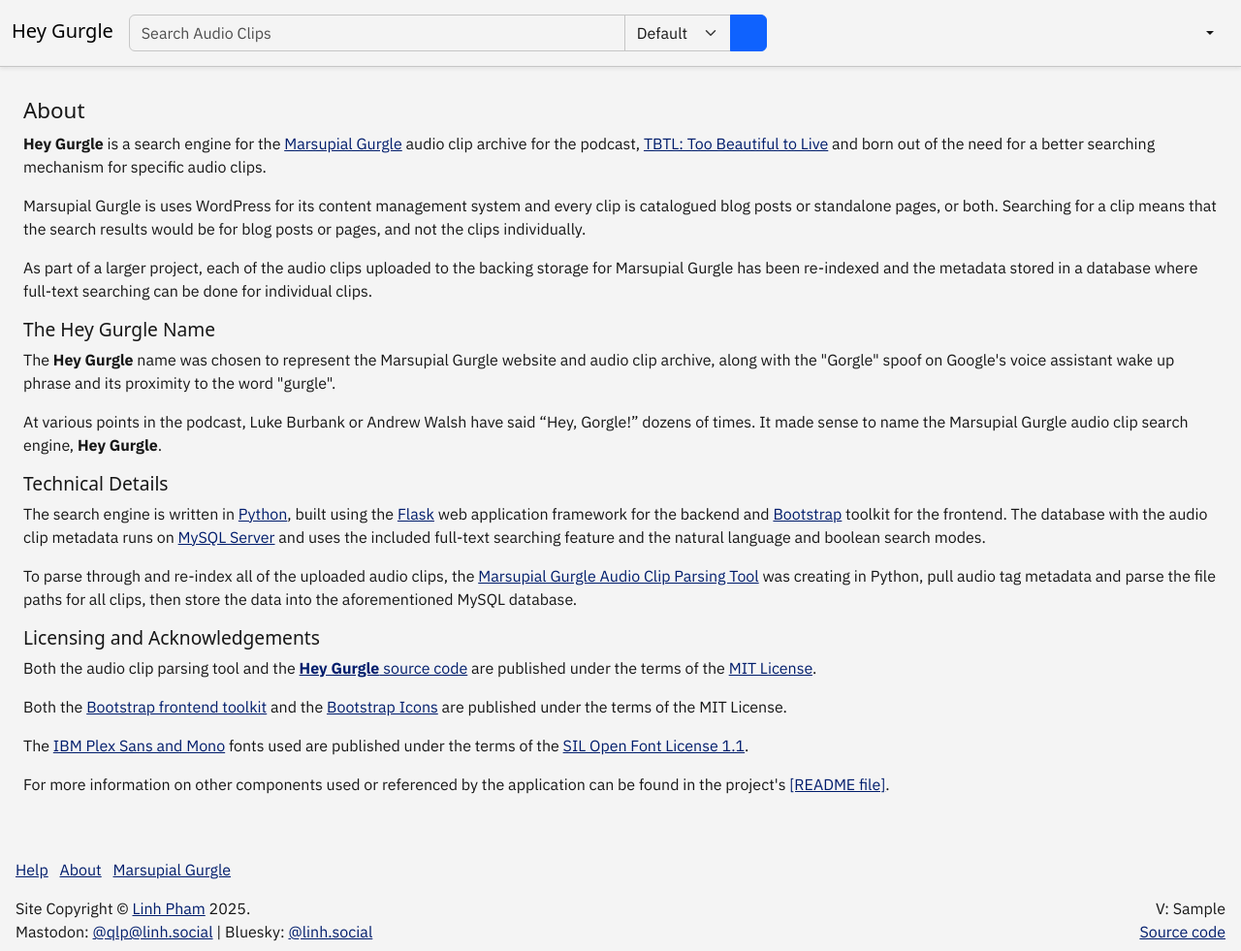
After one commit to questionlp/search.marsupialgurgle.com, a Python web app: template app/templates/pages/about.html in a window 1280 px wide. The commit adds this page. Shown: the whole page at 97% size. Run offline with Jinja, Linux system fonts and the light colour scheme; the template is opened without the code that fills it: most values are stand-ins (such as "Sample title", 1, 10 or a date in 2020); some libraries are stand-ins or nearby versions; some web fonts are replaced.

Commit message:
Add About page, update footer, display footer links

```diff
--- a/app/templates/core/footer.html
+++ b/app/templates/core/footer.html
@@ -1,21 +1,27 @@
 <footer class="mt-auto pt-3 pb-2 mx-1">
+    {% if not exclude_footer_links %}
     <div class="footer links">
         <div class="container-fluid">
             <ul class="mt-1 p-0">
                 <li class="pe-2"><a href="{{ url_for('main.help_page') }}">Help</a></li>
+                <li class="pe-2"><a href="{{ url_for('main.about') }}">About</a></li>
+                <li class="pe-2"><a href="https://marsupialgurgle.com/">Marsupial Gurgle</a></li>
             </ul>
         </div>
     </div>
+    {% endif %}
     <div class="footer mt-auto copyright">
         <div class="container-fluid">
-            <div class="row">
-                <div class="col-lg-6">
-                    <div>
-                        Audio archive search engine for <a href="https://marsupialgurgle.com/">Marsupial Gurgle</a>.
-                    </div>
+            <div class="row align-bottom">
+                <div class="col-lg-6 align-bottom">
                     <div>
                         Site Copyright &copy; <a href="https://linhpham.org/">Linh Pham</a>
                         2025.
+                    </div>
+                    <div>
+                        Mastodon: <a href="https://linh.social/@qlp" rel="me">@qlp@linh.social</a>
+                        |
+                        Bluesky: <a href="https://bsky.app/profile/linh.social" rel="me">@linh.social</a>
                     </div>
                 </div>
                 <div class="col-lg-6 text-end">
--- /dev/null
+++ b/app/templates/pages/about.html
@@ -0,0 +1,96 @@
+{% extends "base.html" %}
+
+{% block page_title %}
+About | Hey Gurgle: Marsupial Gurgle Audio Archive Search
+{% endblock page_title %}
+
+{% block content %}
+{% include "core/nav.html" %}
+
+<main class="mt-3 mb-1">
+    <span class="d-none" id="content-top"></span>
+    <div class="container-fluid p-4 pt-3">
+        <h2>About</h2>
+        <p>
+            <b>Hey Gurgle</b> is a search engine for the
+            <a href="https://marsupialgurgle.com/">Marsupial Gurgle</a> audio clip
+            archive for the podcast, <a href="https://tbtl.net/">TBTL: Too Beautiful
+            to Live</a> and born out of the need for a better searching mechanism for
+            specific audio clips.
+        </p>
+
+        <p>
+            Marsupial Gurgle is uses WordPress for its content management system and
+            every clip is catalogued blog posts or standalone pages, or both. Searching
+            for a clip means that the search results would be for blog posts or pages,
+            and not the clips individually.
+        </p>
+
+        <p>
+            As part of a larger project, each of the audio clips uploaded to the backing
+            storage for Marsupial Gurgle has been re-indexed and the metadata stored in
+            a database where full-text searching can be done for individual clips.
+        </p>
+
+        <h3>The Hey Gurgle Name</h3>
+        <p>
+            The <b>Hey Gurgle</b> name was chosen to represent the Marsupial Gurgle
+            website and audio clip archive, along with the "Gorgle" spoof on Google's
+            voice assistant wake up phrase and its proximity to the word "gurgle".
+        </p>
+
+        <p>
+            At various points in the podcast, Luke Burbank or Andrew Walsh have said
+            <q>Hey, Gorgle!</q> dozens of times. It made sense to name the Marsupial
+            Gurgle audio clip search engine, <b>Hey Gurgle</b>.
+        </p>
+
+        <h3>Technical Details</h3>
+        <p>
+            The search engine is written in <a href="https://www.python.org/">Python</a>,
+            built using the <a href="https://flask.palletsprojects.com/">Flask</a> web
+            application framework for the backend and
+            <a href="https://getbootstrap.com/">Bootstrap</a> toolkit for the frontend.
+            The database with the audio clip metadata runs on
+            <a href="https://www.mysql.com/">MySQL Server</a> and uses the included
+            full-text searching feature and the natural language and boolean search
+            modes.
+        </p>
+
+        <p>
+            To parse through and re-index all of the uploaded audio clips, the
+            <a href="https://github.com/questionlp/marsupialgurgle-audio-parsing">Marsupial
+            Gurgle Audio Clip Parsing Tool</a> was creating in Python, pull audio tag
+            metadata and parse the file paths for all clips, then store the data into
+            the aforementioned MySQL database.
+        </p>
+
+        <h3>Licensing and Acknowledgements</h3>
+        <p>
+            Both the audio clip parsing tool and the <a href="{{ git_repository }}"><b>Hey
+            Gurgle</b> source code</a> are published under the terms of the
+            <a href="{{ git_repository }}/blob/main/LICENSE">MIT License</a>.
+        </p>
+
+        <p>
+            Both the <a href="https://github.com/twbs/bootstrap/blob/main/LICENSE">Bootstrap
+            frontend toolkit</a> and the
+            <a href="https://github.com/twbs/icons/blob/main/LICENSE">Bootstrap
+            Icons</a> are published under the terms of the MIT License.
+        </p>
+
+        <p>
+            The <a href="https://www.ibm.com/plex/">IBM Plex Sans and Mono</a> fonts used are
+            published under the terms of the
+            <a href="https://github.com/IBM/plex/blob/master/LICENSE.txt">SIL Open Font
+            License 1.1</a>.
+        </p>
+
+        <p>
+            For more information on other components used or referenced by the
+            application can be found in the project's
+            <a href="{{ git_repository }}/blob/main/README.md">[README file]</a>.
+        </p>
+    </div>
+</main>
+{% endblock content %}
--- a/app/version.py
+++ b/app/version.py
@@ -5,4 +5,4 @@
 # vim: set noai syntax=python ts=4 sw=4:
 """Application Version Module."""
 
-APP_VERSION = "1.0.0-rc2"
+APP_VERSION = "1.0.0-rc3"
```
Also changed, not shown: app/main/routes.py (+7 -1 lines), tests/test_main.py (+9 -0 lines), CHANGELOG.md, README.md.
